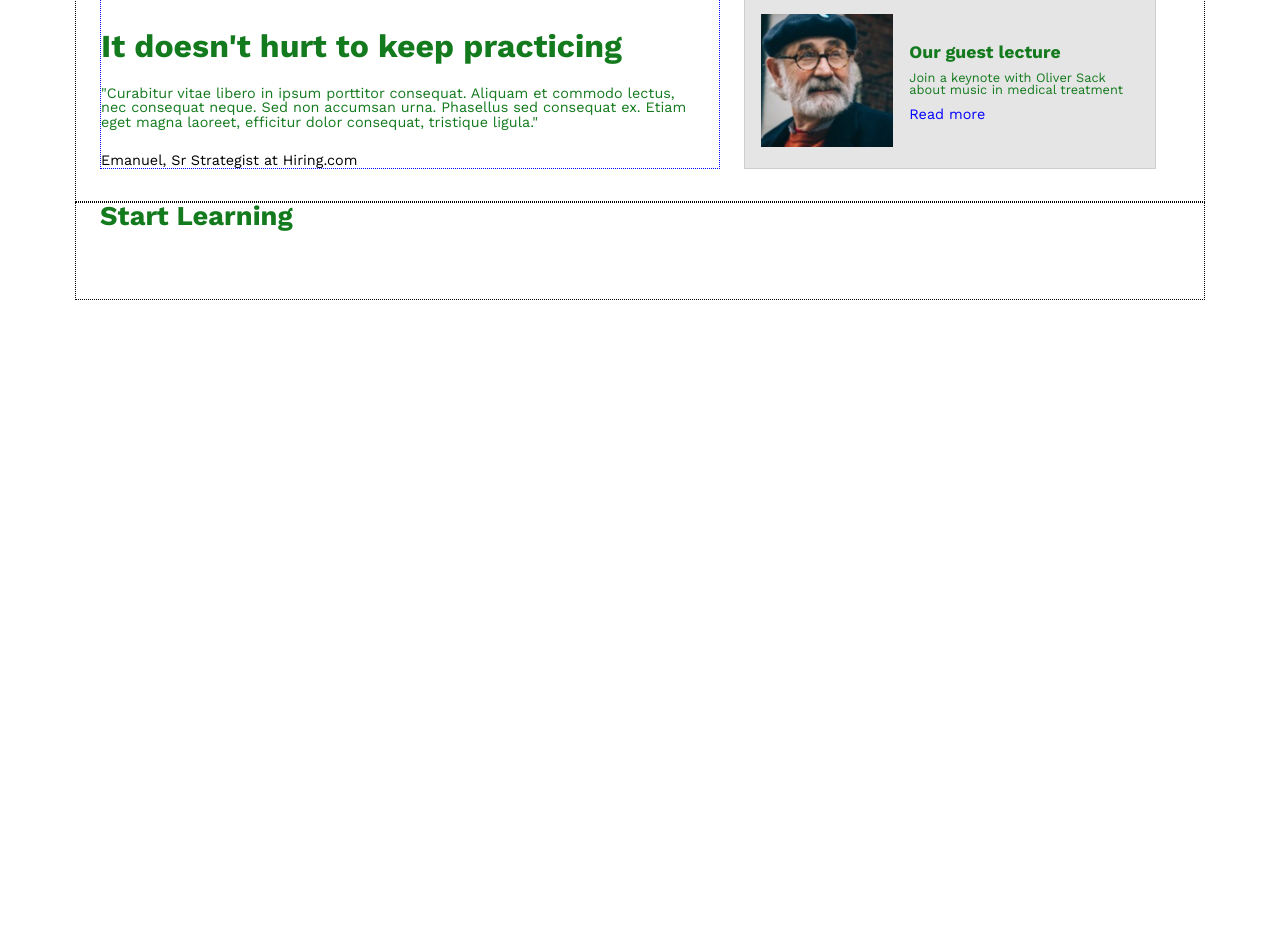
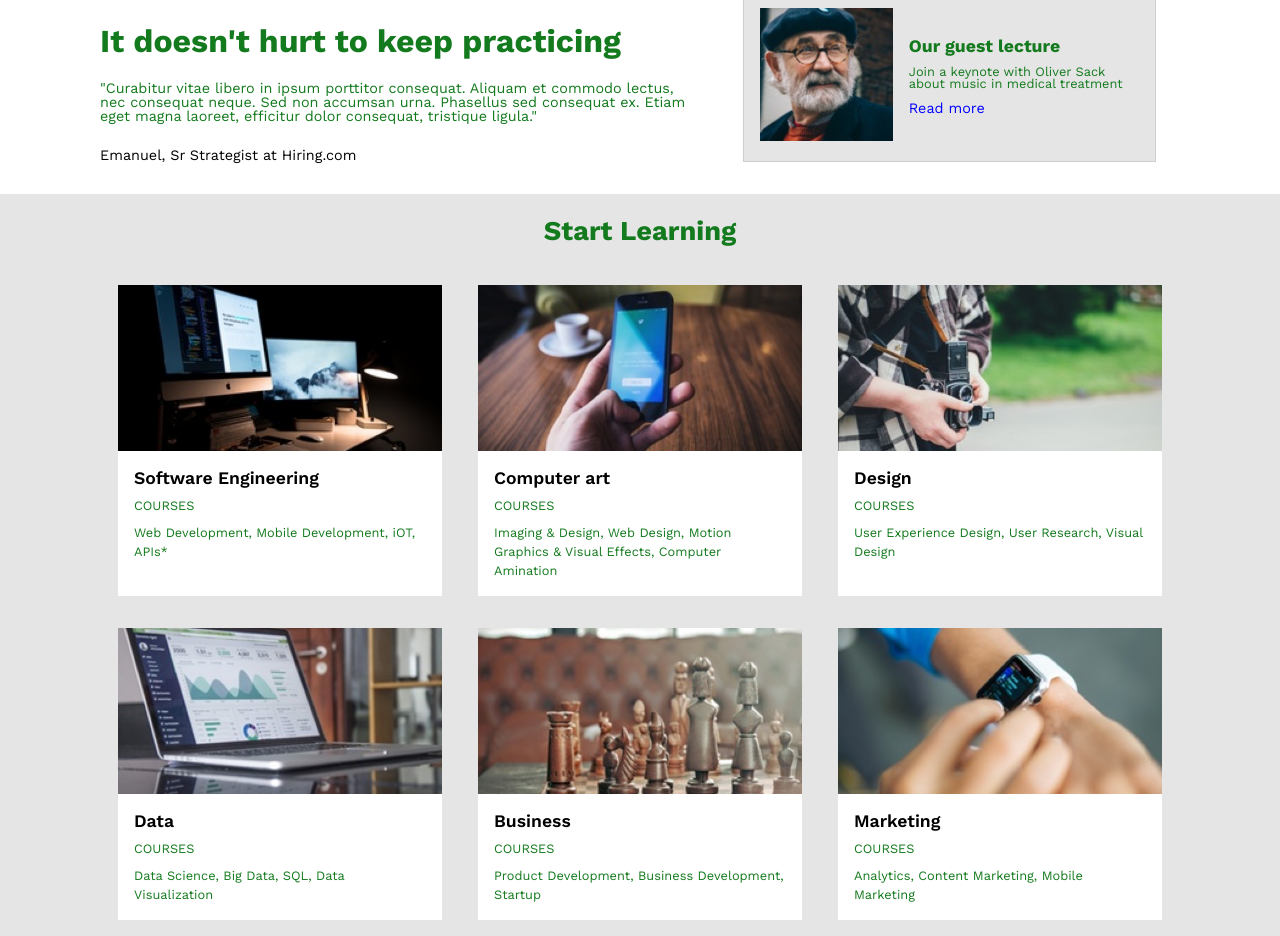
Before and after one commit to Trejo42/colmar-academy, a plain HTML site: page index.html in a window 1280 px wide. Shown: the part 971-1907 px from the top of the page. Before the commit the page ends 1271 px from the top, so only its background shows below. Drawn offline with nearby package versions, Linux system fonts and the light colour scheme.

Commit message:
Add courses section

```diff
--- a/index.html
+++ b/index.html
@@ -7,6 +7,7 @@
     <link rel="stylesheet" href="./resources/css/style.css" type="text/css">
     <link href="https://fonts.googleapis.com/css?family=Work+Sans:400,500,600,700,800" rel="stylesheet">
   </head>
+
   <body>
 
     <!--Header-->
@@ -41,9 +42,12 @@
 
       </div>
     </div>
+
     <!--Practice Section-->
     <div class="information">
+
       <div class="container">
+
         <div class="left">
           <img src="./resources/images/information-main.jpg" alt="Man reading a book.">
           <h1>It doesn't hurt to keep practicing</h1>
@@ -101,62 +105,62 @@
         <div class="courses">
           <div class="class">
             <div class="class-img">
-              <img src="" alt="">
+              <img src="./resources/images/course-software.jpg" alt="">
             </div>
             <div class="class-content">
-              <h3></h3>
-              <p></p>
-              <p></p>
+              <h3>Software Engineering</h3>
+              <p>COURSES</p>
+              <p>Web Development, Mobile Development, iOT, APIs*</p>
             </div>
           </div>
           <div class="class">
             <div class="class-img">
-              <img src="" alt="">
+              <img src="./resources/images/course-computer-art.jpg" alt="">
             </div>
             <div class="class-content">
-              <h3></h3>
-              <p></p>
-              <p></p>
+              <h3>Computer art</h3>
+              <p>COURSES</p>
+              <p>Imaging & Design, Web Design, Motion Graphics & Visual Effects, Computer Amination</p>
             </div>
           </div>
           <div class="class">
             <div class="class-img">
-              <img src="" alt="">
+              <img src="./resources/images/course-design.jpg" alt="">
             </div>
             <div class="class-content">
-              <h3></h3>
-              <p></p>
-              <p></p>
+              <h3>Design</h3>
+              <p>COURSES</p>
+              <p>User Experience Design, User Research, Visual Design</p>
             </div>
           </div>
           <div class="class">
             <div class="class-img">
-              <img src="" alt="">
+              <img src="./resources/images/course-data.jpg" alt="">
             </div>
             <div class="class-content">
-              <h3></h3>
-              <p></p>
-              <p></p>
+              <h3>Data</h3>
+              <p>COURSES</p>
+              <p>Data Science, Big Data, SQL, Data Visualization</p>
             </div>
           </div>
           <div class="class">
             <div class="class-img">
-              <img src="" alt="">
+              <img src="./resources/images/course-business.jpg" alt="">
             </div>
             <div class="class-content">
-              <h3></h3>
-              <p></p>
-              <p></p>
+              <h3>Business</h3>
+              <p>COURSES</p>
+              <p>Product Development, Business Development, Startup</p>
             </div>
           </div>
           <div class="class">
             <div class="class-img">
-              <img src="" alt="">
+              <img src="./resources/images/course-marketing.jpg" alt="">
             </div>
             <div class="class-content">
-              <h3></h3>
-              <p></p>
-              <p></p>
+              <h3>Marketing</h3>
+              <p>COURSES</p>
+              <p>Analytics, Content Marketing, Mobile Marketing</p>
             </div>
           </div>
         </div>
@@ -164,5 +168,10 @@
       </div>
     </div>
 
+    <!--Thesis Exhibit-->
+    <div class="thesis">
+
+    </div>
+
   </body>
 </html>
--- a/resources/css/style.css
+++ b/resources/css/style.css
@@ -8,9 +8,6 @@ body {
   margin: 0 auto;
   padding: 0 1.5rem;
   display: flex;
-
-
-  border: dotted 1px black;
 }
 
 
@@ -109,8 +106,6 @@ header ul li {
 .information .left {
   width: 60%;
   margin: 2rem 0;
-
-  border: dotted 1px blue;
 }
 
 .information .left img {
@@ -194,9 +189,58 @@ header ul li {
 .learning {
   color: rgb(19, 122, 29);
   font-family: "work sans", helvetica, sans-serif;
+  background-color: rgba(0, 0, 0, 0.1);
+}
+
+.learning .container {
+  flex-direction: column;
+  align-items: center;
 }
 
 .learning .title h1 {
   font-size: 1.7rem;
   font-weight: 700;
+  padding: 1.5rem 0;
 }
+
+.learning .courses {
+  display: flex;
+  flex-wrap: wrap;
+  flex-direction: row;
+  justify-content: space-around;
+}
+
+.learning .courses .class {
+  display: flex;
+  flex-direction: column;
+  width: 30%;
+  margin: 1rem 0;
+  background-color: white;
+}
+
+.learning .courses .class .class-img {
+  display: block;
+}
+
+.learning .courses .class img {
+  width: 100%;
+}
+
+.learning .courses .class .class-content {
+  padding: 1rem;
+}
+
+.learning .courses .class h3 {
+  color: black;
+  font-size: 1.1rem;
+  font-weight: 600;
+}
+
+.learning .courses .class p {
+  padding-top: .5rem;
+  line-height: 1.5;
+  font-size: .8rem;
+}
+
+
+/*Thesis Exhibit*/
```
